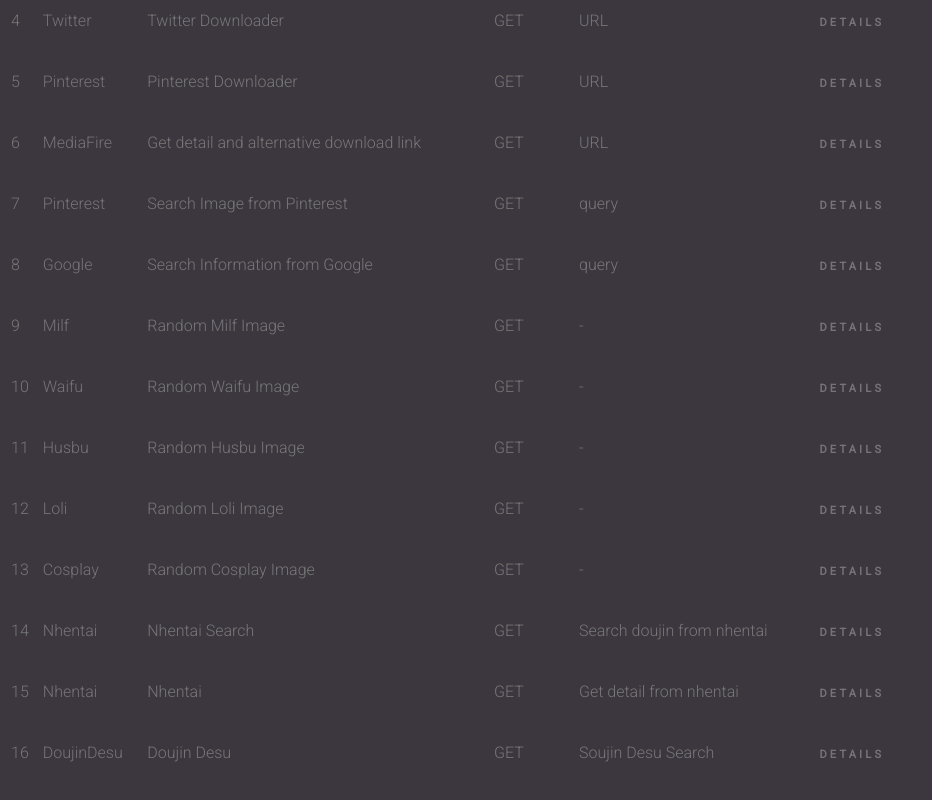
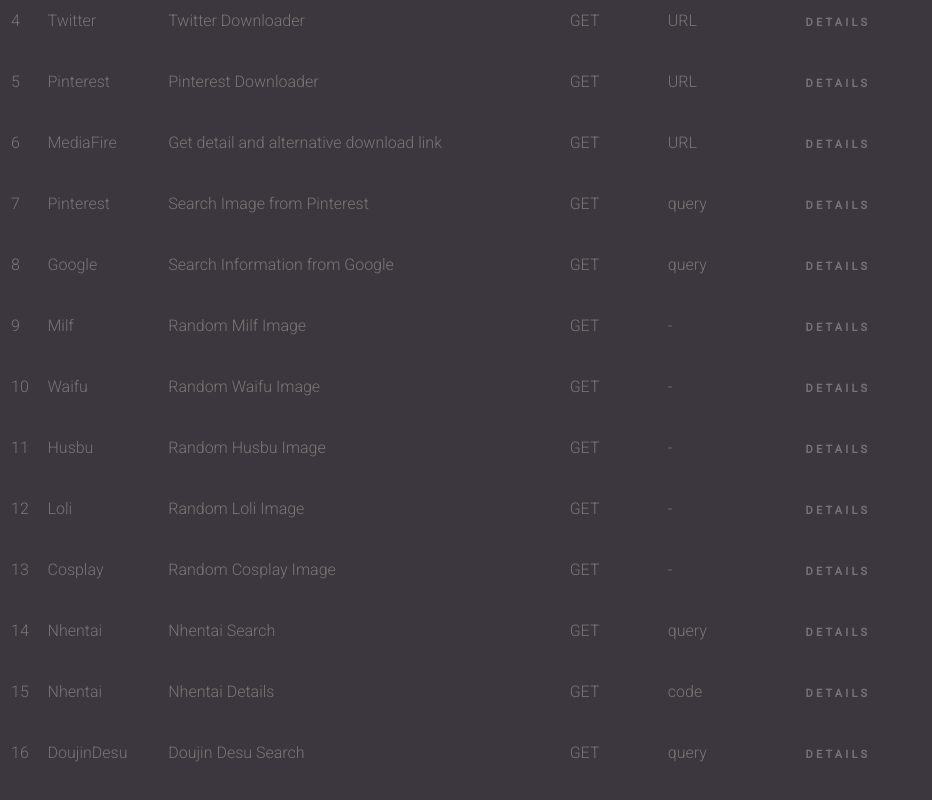
Before and after one commit to Arya-was/simple-api, a website: page views/index.html in a window 1280 px wide. Shown: the part 428-1228 px from the top of the page, without its empty margins (0-932 px from the left). Drawn offline with Linux system fonts and the light colour scheme.

Commit message:
BB-BAKAA>////<

```diff
--- a/views/index.html
+++ b/views/index.html
@@ -138,23 +138,23 @@
               <td><a href="/nsfw/nHentaiSearch?query=miku">Nhentai</a></td>
               <td>Nhentai Search</td>
               <td>GET</td>
-              <td>Search doujin from nhentai</td>
+              <td>query</td>
               <td><a href="/nsfw/nHentaiSearch?query=miku" class="more">Details</a></td>
             </tr>
             <tr>
               <td>15</td>
               <td><a href="/nsfw/nHentai?code=212121">Nhentai</a></td>
-              <td>Nhentai</td>
+              <td>Nhentai Details</td>
               <td>GET</td>
-              <td>Get detail from nhentai</td>
+              <td>code</td>
               <td><a href="/nsfw/nHentai?code=212121" class="more">Details</a></td>
             </tr>
             <tr>
               <td>16</td>
               <td><a href="/nsfw/doujindesuSearch?query=shota">DoujinDesu</a></td>
-              <td>Doujin Desu</td>
+              <td>Doujin Desu Search</td>
               <td>GET</td>
-              <td>Soujin Desu Search</td>
+              <td>query</td>
               <td><a href="/nsfw/doujindesuSearch?query=shota" class="more">Details</a></td>
             </tr>
           </tbody>
```
